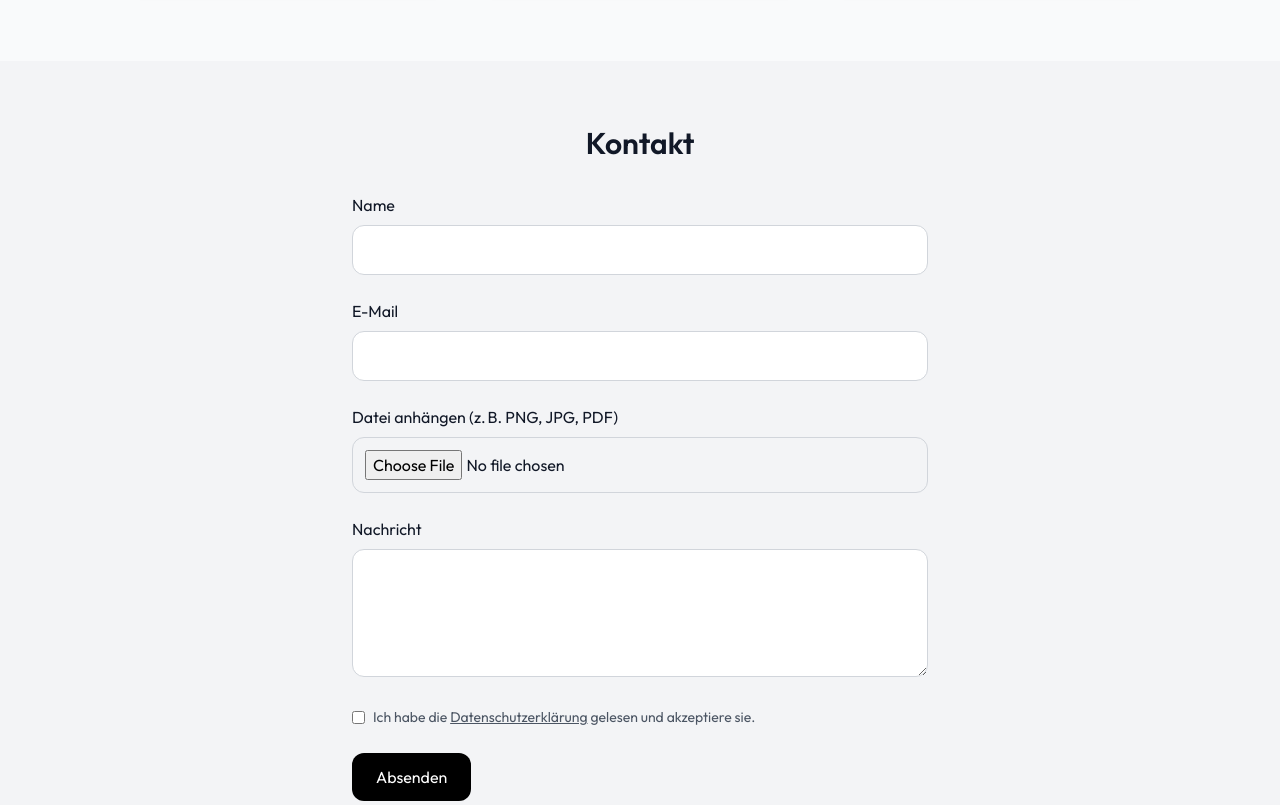
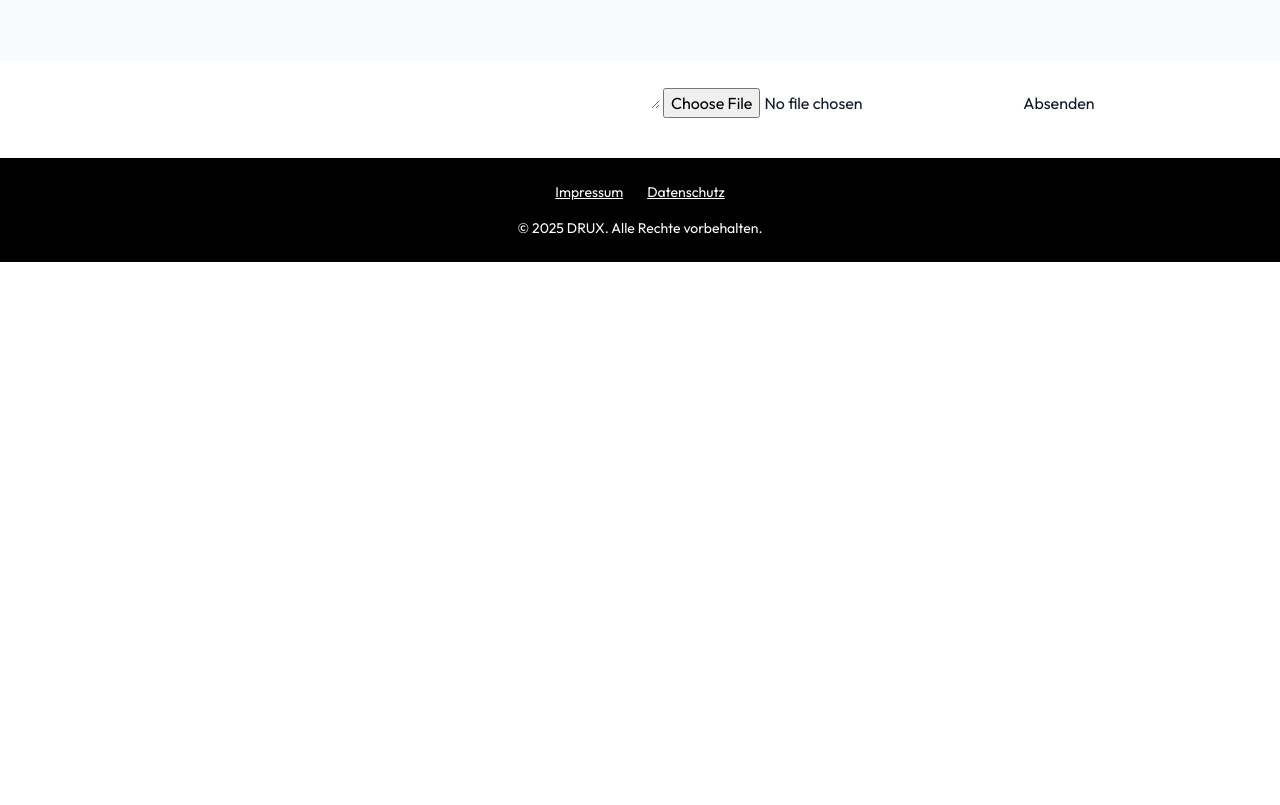
Before and after one commit to araym2k/Drux, a plain HTML site: page index.html in a window 1280 px wide. Shown: the part 2093-2898 px from the top of the page. After the commit the page ends 2355 px from the top, so only its background shows below. Drawn offline with nearby package versions, Linux system fonts and the light colour scheme.

Commit message:
Update index.html

```diff
--- a/index.html
+++ b/index.html
@@ -167,60 +167,14 @@
 
 
 <!-- Kontaktformular -->
-<section id="kontakt" class="bg-gray-100 py-16 px-4">
-  <h3 class="text-3xl font-semibold mb-8 text-center">Kontakt</h3>
-
-  <form
-    name="kontakt"
-    method="POST"
-    data-netlify="true"
-    enctype="multipart/form-data"
-    action="/danke.html"
-    class="max-w-xl mx-auto space-y-6"
-  >
-    <!-- erforderlich für Netlify-Forms -->
-    <input type="hidden" name="form-name" value="kontakt" />
-
-    <!-- Name -->
-    <div>
-      <label for="name" class="block mb-2 font-medium">Name</label>
-      <input id="name" name="name" type="text" required class="w-full border border-gray-300 rounded-xl p-3" />
-    </div>
-
-    <!-- E-Mail -->
-    <div>
-      <label for="email" class="block mb-2 font-medium">E-Mail</label>
-      <input id="email" name="email" type="email" required class="w-full border border-gray-300 rounded-xl p-3" />
-    </div>
-
-    <!-- Datei-Upload -->
-    <div>
-      <label for="upload" class="block mb-2 font-medium">Datei anhängen (z. B. PNG, JPG, PDF)</label>
-      <input id="upload" name="upload" type="file" accept=".jpg,.jpeg,.png,.pdf" class="w-full border border-gray-300 rounded-xl p-3" />
-    </div>
-
-    <!-- Nachricht -->
-    <div>
-      <label for="message" class="block mb-2 font-medium">Nachricht</label>
-      <textarea id="message" name="message" required class="w-full border border-gray-300 rounded-xl p-3 h-32"></textarea>
-    </div>
-
-    <!-- DSGVO Checkbox -->
-    <div class="text-sm text-gray-600">
-      <label class="inline-flex items-start space-x-2">
-        <input type="checkbox" required class="mt-1" />
-        <span>
-          Ich habe die <a href="/datenschutz.html" class="underline">Datenschutzerklärung</a> gelesen und akzeptiere sie.
-        </span>
-      </label>
-    </div>
-
-    <!-- Absenden -->
-    <button type="submit" class="bg-black text-white px-6 py-3 rounded-xl hover:bg-gray-800 transition">
-      Absenden
-    </button>
-  </form>
-</section>
+<form name="kontakt" method="POST" data-netlify="true" enctype="multipart/form-data">
+  <input type="hidden" name="form-name" value="kontakt" />
+  <input type="text" name="name" />
+  <input type="email" name="email" />
+  <textarea name="message"></textarea>
+  <input type="file" name="upload" />
+  <button type="submit">Absenden</button>
+</form>
 
 
 
```
